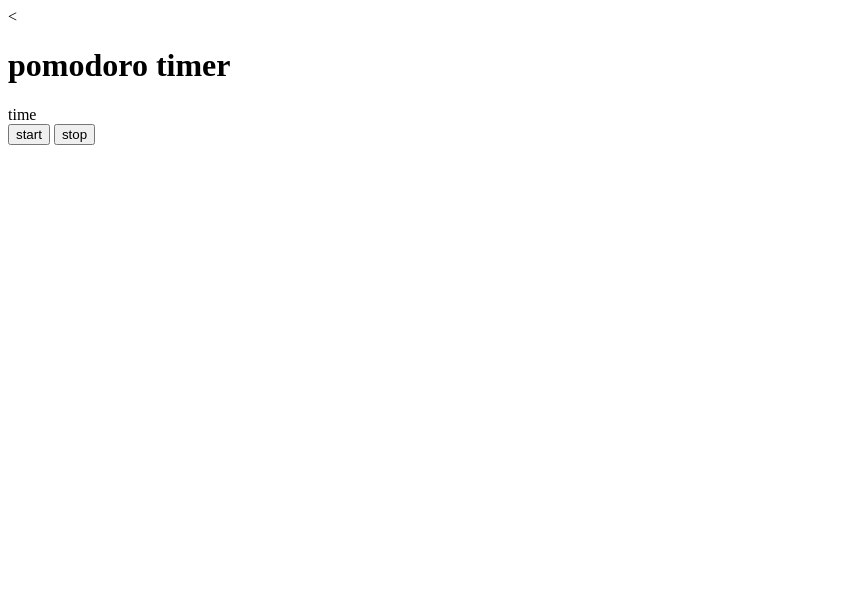
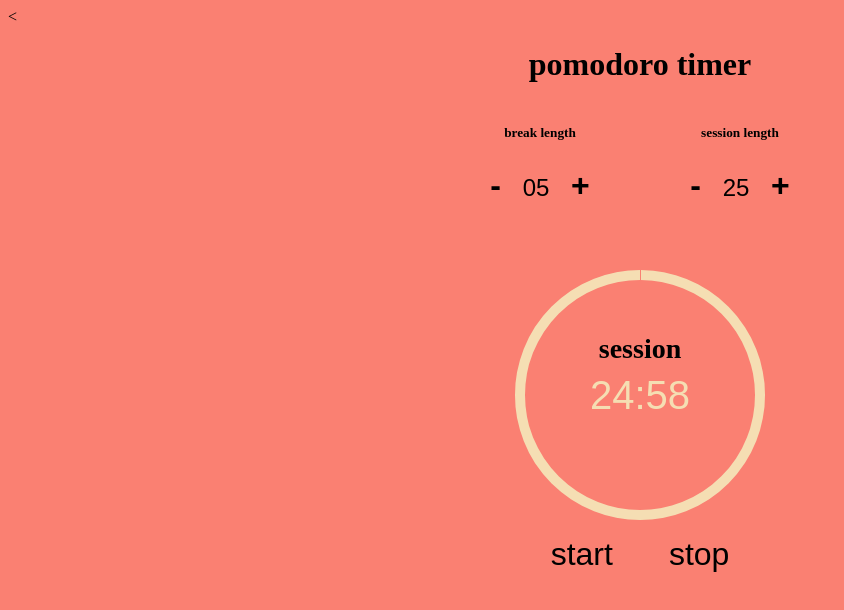
Before and after one commit to tomski80/FCC_pomodoro, a website: page index.html in a window 1280 px wide. Both pictures are taken after a click on the button "start". Shown: the whole page, without its empty margins (0-844 px from the left). Drawn offline with Linux system fonts and the light colour scheme.

Commit message:
javasctipt and css added

```diff
--- /dev/null
+++ b/css/styles.css
@@ -0,0 +1,116 @@
+body {
+    background-color: salmon;
+}
+
+h1 {
+    text-align: center;
+    margin: 20px 0px;
+}
+
+h2 {
+    text-align: center;
+    margin: 0px 0px 0px;
+    font-size: 28px;
+    position: relative;
+    bottom: -120px;
+    color: black;
+}
+
+.container {
+    width: 420px;
+    margin: 0 auto;
+    display: flex;
+    flex-wrap: wrap;
+    justify-content: center;
+    text-align: center;
+}
+
+.break {
+    width: 200px;
+    height: 100px;
+    margin: 0;
+    border: none;
+}
+
+.work {
+    width: 200px;
+    margin: 0;
+    border: none;
+}
+
+.timer {
+    width: 400px;
+    margin: 0;
+    border: none;
+
+}
+
+.analog {
+
+    width: 300px;
+    height: 300px;
+    margin: 0 auto;
+    border: none;
+    stroke: wheat;
+    stroke-width: 10px;
+    fill: none;
+    transform: rotateY(-180deg) rotateZ(-90deg);
+    stroke-dasharray: 754px;
+    stroke-dashoffset: 0px;
+    animation: countdown 10s linear infinite forwards;
+    animation-play-state: paused;
+}
+
+@keyframes countdown {
+    from {
+      stroke-dashoffset: 0px;
+    }
+    to {
+      stroke-dashoffset: 754px;
+    }
+}
+
+.btn {
+    display: inline;
+    background-color: salmon;
+    border: 0 none;
+}
+
+.btn > h1 {
+    padding: 0;
+    margin: 0;
+    font-size: 32px;
+}
+
+#display-break, #display-work {
+    background-color: salmon;
+    width: 50px;
+    height: 50px;
+    border: none;
+    font-size: 24px;
+    text-align: center;
+    margin: 0;
+    padding: 0 0;
+}
+
+#display-timer {
+    background-color: salmon;
+    width: 100px;
+    height: 50px;
+    border: none;
+    font-size: 40px;
+    text-align: center;
+    display: block;
+    margin: 0 auto;
+    padding: 0 0;
+    position: relative;
+    top: -175px;
+    color: wheat;
+}
+
+#timer-stop, #timer-start {
+    position: relative;
+    top: -60px;
+    margin: 0 20px;
+    font-size: 32px;
+}
--- a/index.html
+++ b/index.html
@@ -3,6 +3,7 @@
 <head>
     <meta charset="UTF-8">
     <meta name="viewport" content="width=device-width, initial-scale=1.0">
+    <link href='css/styles.css' type='text/css' rel='stylesheet'>
     <title>Pomodoro</title>
 </head>
 <body>
@@ -11,13 +12,41 @@
     </header>
 
     <main>
-        <div class='timer'>
-            <span class='time'>time</span>
-            <div class='button'>
-                <button id='btn-start'>start</button>
-                <button id='btn-stop'>stop</button>
+        <div class='container'>
+            <div class='break'>
+                    <h5>break length</h5>
+                <div class='btn'>
+                    <button class='btn' id='break-dec'><h1>-</h1></button>
+                    <input id='display-break' type='text' value='empty' readonly='true'>
+                    <button class='btn' id='break-inc'><h1>+</h1></button>
+                </div>
+            </div>
+            <div class='work'>
+                    <h5>session length</h5>
+                <div class='btn'>
+                    <button class='btn' id='work-dec'><h1>-</h1></button>
+                    <input id='display-work' type='text' value='empty' readonly='true'>
+                    <button class='btn' id='work-inc'><h1>+</h1></button>
+                </div>
+            </div>
+
+            <div class='timer'>
+                <h2 id='session-title'>session</h2>
+                <div>
+                    <div>
+                        <svg class='analog'>
+                            <circle r="120" cx="150" cy="150"></circle>
+                        </svg>
+                    </div>
+                    <input id='display-timer' type='text' value='empty' readonly='true'>
+                    <button class='btn' id='timer-start'>start</button>
+                    <button class='btn' id='timer-stop'>stop</button>
+                </div>
             </div>
         </div>
     </main>
+
+    <script src='js/jquery-3.2.1.min.js'></script>
+    <script src='js/app.js'></script>
 </body>
 </html>
--- /dev/null
+++ b/js/app.js
@@ -0,0 +1,139 @@
+'use strict'
+
+//using jQuery
+$(
+    () => {
+        const TIME_INTERVAL = 1,
+              MAX_TIME = 60,
+              MIN_TIME = 0;
+
+        let breakTime = {minutes : 5, seconds: 0},
+            workTime = {minutes : 25, seconds: 0},
+            countDown = { minutes : 25, seconds: 0},
+            session = true,
+
+            displayBreak = $('#display-break'),
+            displayWork = $('#display-work'),
+            displayTimer = $('#display-timer'),
+            sessionTitle = $('#session-title');
+
+        const decreaseTime = function(time){
+            time.minutes -= TIME_INTERVAL;
+            if(time.minutes <= MIN_TIME) time.minutes = MIN_TIME;
+            return time;
+        };
+
+        const increaseTime = function(time){
+            time.minutes += TIME_INTERVAL;
+            if(time.minutes >= MAX_TIME) time.minutes = MAX_TIME;
+            return time;
+        };
+
+        const updateDisplay = function(display, time, showSeconds = false){
+            let minutes = time.minutes,
+                seconds = time.seconds;
+
+            if(seconds === 60) seconds = 0;
+            seconds = seconds.toString();
+            minutes = minutes.toString();
+
+            if(seconds.length === 1) seconds = seconds.padStart(2,'0');
+            if(minutes.length === 1) minutes = minutes.padStart(2,'0');
+
+            showSeconds ? $(display).val(minutes+':'+seconds) : $(display).val(minutes);
+        };
+
+        const timeOut = function(){
+            console.log('time out');
+            //toggle session/break
+            session ? session = false : session = true;
+        };
+
+        const updateCountDown = function(){
+            countDown.seconds--;
+            if(countDown.seconds < 0){
+                countDown.minutes--;
+                countDown.seconds = 59;
+            }
+
+            if(countDown.minutes < 0){
+                //time out!
+                if(session){
+                  countDown.minutes = breakTime.minutes;
+                  sessionTitle.html('Break');
+                }else{
+                  countDown.minutes = workTime.minutes;
+                  sessionTitle.html('Session');
+                }
+                countDown.seconds = 1;
+                timeOut();
+            }
+            let showSeconds = true;
+            updateDisplay(displayTimer,countDown,showSeconds);
+        };
+
+        const changeTimes = function(display,timer,increase = false){
+            if(!countDownStart){
+                increase ? timer= increaseTime(timer) : timer = decreaseTime(timer);
+                session = true;
+                sessionTitle.html('Session');
+                countDown.minutes = workTime.minutes;
+                countDown.seconds = 0;
+                let animTime = countDown.minutes*60 + countDown.seconds;
+                console.log(animTime);
+                $('.analog').css('animation','none');
+                setTimeout(function(){
+                $('.analog').css('animation','countdown '+animTime+'s linear infinite forwards');
+                $('.analog').css('animation-play-state','paused');},10);
+
+                updateDisplay(display,timer);
+                updateDisplay(displayTimer,countDown,true);
+            }
+        };
+
+        let countDownInterval = null,
+            countDownStart = false;
+
+        // initialize displays
+        updateDisplay(displayBreak,breakTime);
+        updateDisplay(displayWork,workTime);
+        updateDisplay(displayTimer,countDown,true);
+        let animTime = countDown.minutes*60 + countDown.seconds;
+        $('.analog').css('animation','countdown '+animTime+'s linear infinite forwards');
+        $('.analog').css('animation-play-state','initial');
+        $('.analog').css('animation-play-state','paused');
+
+        $('#break-inc').on('click', () => {
+            const increase = true;
+            changeTimes(displayBreak,breakTime,increase);
+        });
+
+        $('#break-dec').on('click', () => {
+            changeTimes(displayBreak,breakTime);
+        });
+
+        $('#work-inc').on('click', () => {
+            const increase = true;
+            changeTimes(displayWork,workTime,increase);
+        });
+
+        $('#work-dec').on('click', () => {
+            changeTimes(displayWork,workTime);
+        });
+
+        $('#timer-start').on('click', () => {
+            if(!countDownStart){
+            $('.analog').css('animation-play-state','running');
+            countDownInterval = window.setInterval( updateCountDown,1000);
+            }
+            countDownStart = true;
+        });
+
+        $('#timer-stop').on('click', () => {
+            countDownStart = false;
+            $('.analog').css('animation-play-state','paused');
+            window.clearInterval(countDownInterval);
+        });
+
+    }
+);
```
Also changed, not shown: js/jquery-3.2.1.min.js (added).
